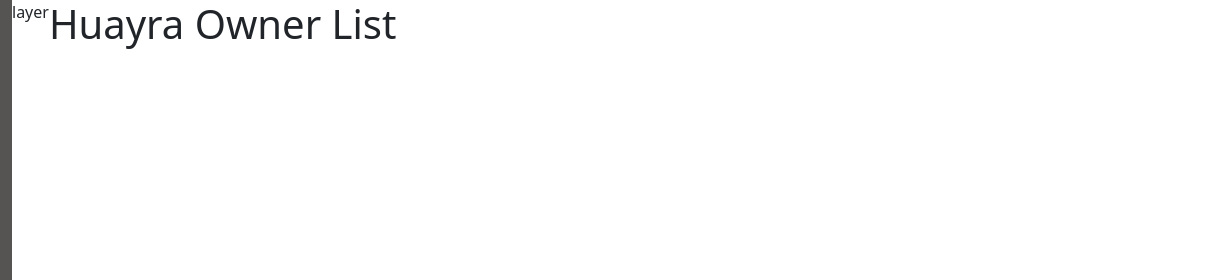
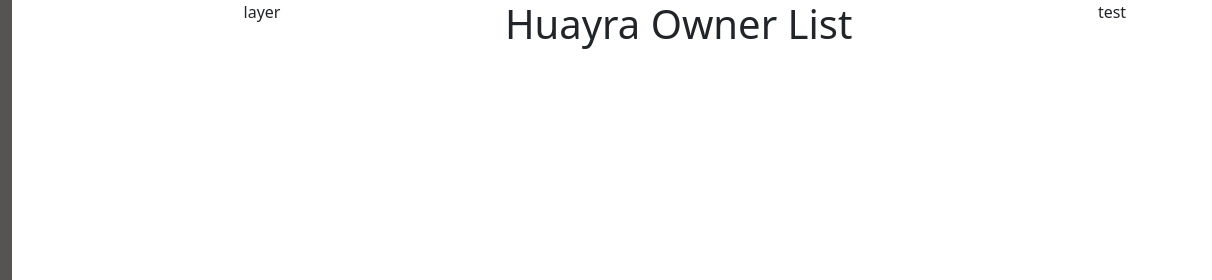
Before and after one commit to adislksn/Pemrograman-Web, a plain HTML site: page uts_pemweb/index.html in a window 1280 px wide. Shown: the top 280 px of the page, 68-1280 px from the left. Drawn offline with nearby package versions, Linux system fonts and the light colour scheme.

Commit message:
feat: layout fix

```diff
--- a/uts_pemweb/index.html
+++ b/uts_pemweb/index.html
@@ -37,17 +37,17 @@
             </ul>
         </div>
 
-        <main class="d-flex flex-lg-row flex-column">
-            <section class="d-flex flex-md-row-reverse flex-column">
-                <div class="justify-content-center">
-                    <h1>Huayra Owner List</h1>
+        <main class="d-flex flex-lg-row flex-column w-100">
+            <section class="d-flex flex-md-row-reverse flex-column w-100">
+                <div class="d-flex justify-content-center col-12 col-md-8">
+                    <h1 class="text-center">Huayra Owner List</h1>
                 </div>
-                <div>
+                <div class="d-flex justify-content-center col-12 col-md-2">
                     layer
                 </div>
             </section>
-            <section class="">
-
+            <section class="d-flex justify-content-center col-12 col-md-2">
+                test
             </section>
         </main>
     </div>
```
